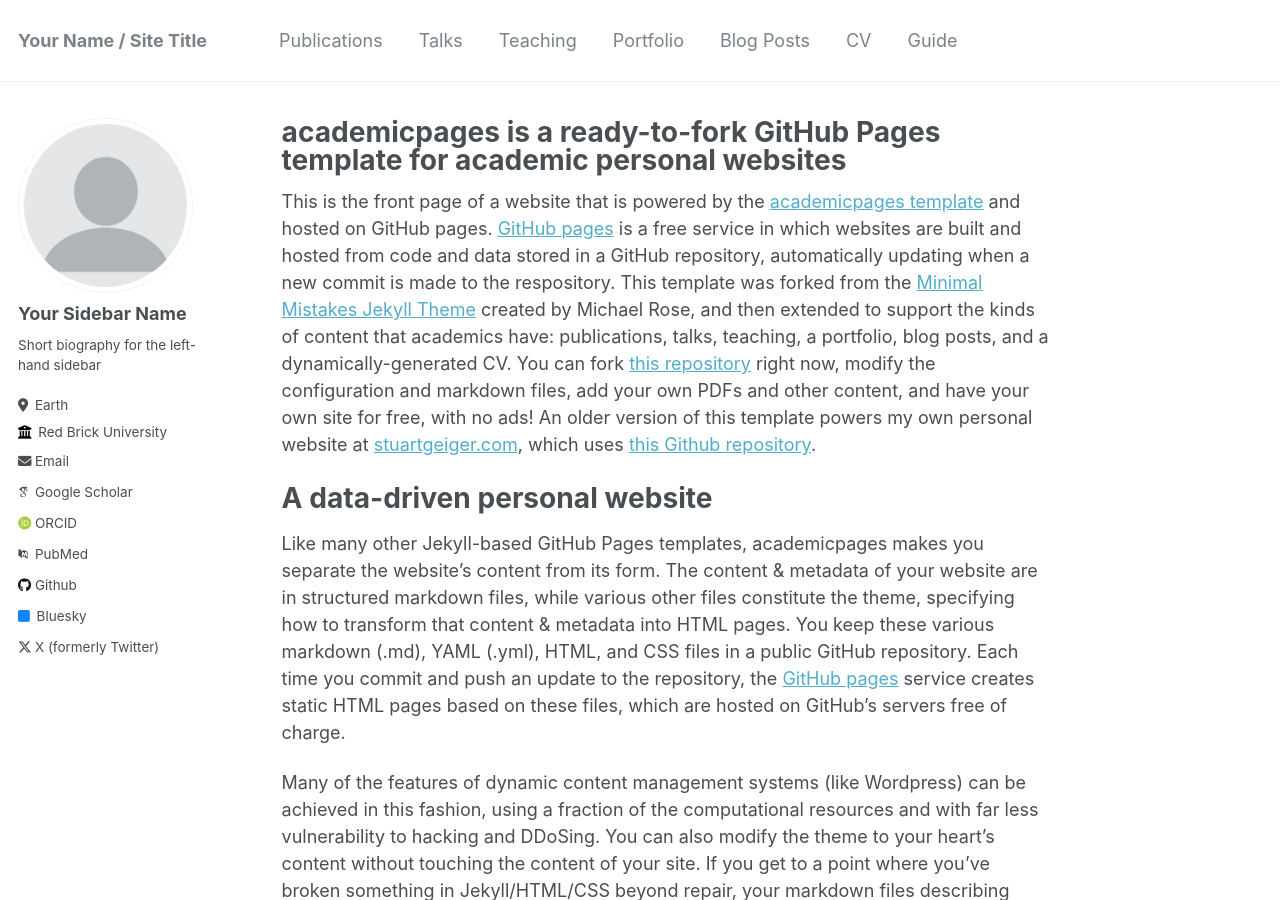
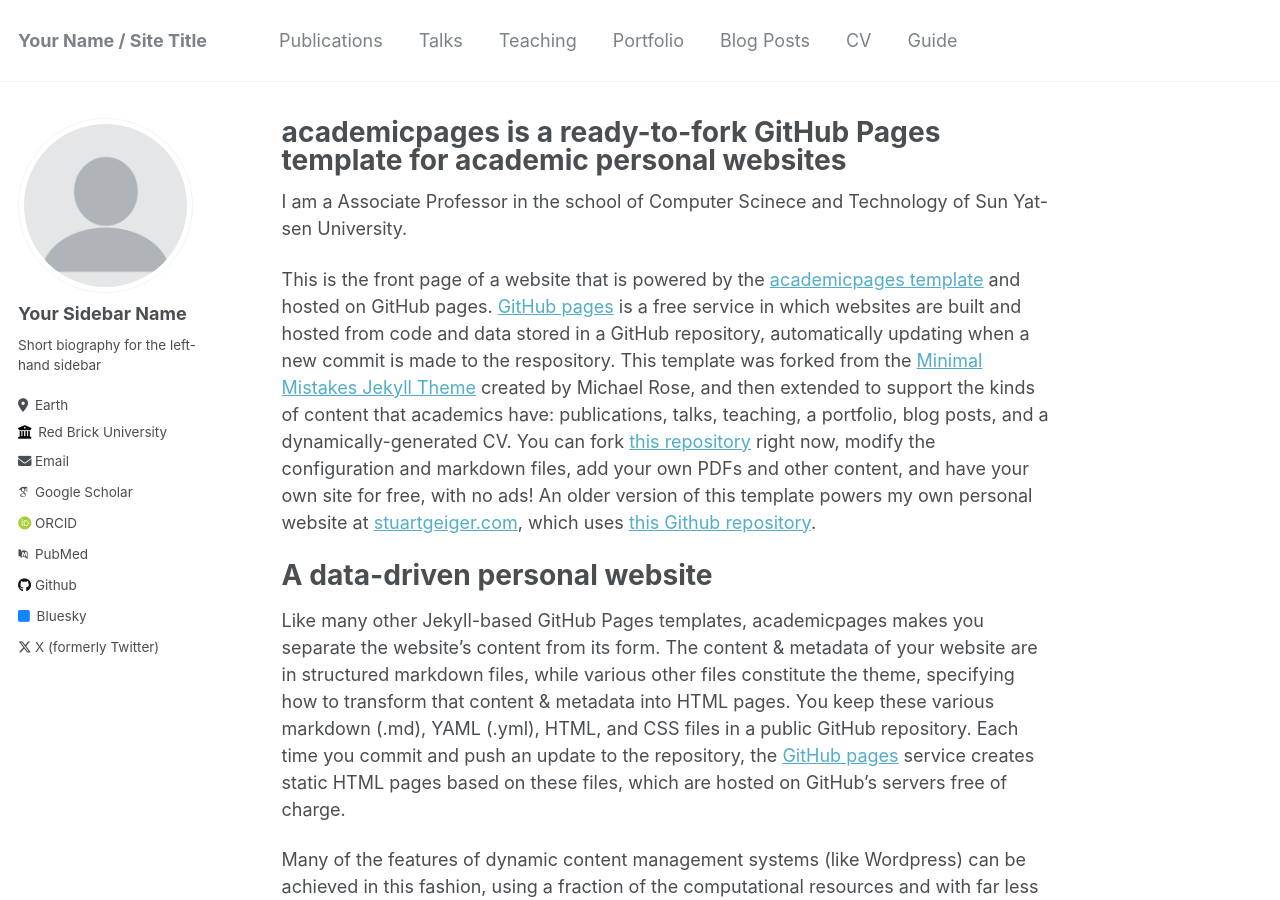
Before and after one commit to cszhangdy/cszhangdy.github.io, a Jekyll site: the page built from _pages/about.md, in a window 1280 px wide and 900 px high. Built offline with Jekyll 4.4.1, drawn with Linux system fonts in a browser that asks for light colours; some web fonts are replaced.

Commit message:
Update about.md

```diff
--- a/_pages/about.md
+++ b/_pages/about.md
@@ -7,7 +7,10 @@
   - /about.html
 ---
 
-This is the front page of a website that is powered by the [academicpages template](https://github.com/academicpages/academicpages.github.io) and hosted on GitHub pages. [GitHub pages](https://pages.github.com) is a free service in which websites are built and hosted from code and data stored in a GitHub repository, automatically updating when a new commit is made to the respository. This template was forked from the [Minimal Mistakes Jekyll Theme](https://mmistakes.github.io/minimal-mistakes/) created by Michael Rose, and then extended to support the kinds of content that academics have: publications, talks, teaching, a portfolio, blog posts, and a dynamically-generated CV. You can fork [this repository](https://github.com/academicpages/academicpages.github.io) right now, modify the configuration and markdown files, add your own PDFs and other content, and have your own site for free, with no ads! An older version of this template powers my own personal website at [stuartgeiger.com](http://stuartgeiger.com), which uses [this Github repository](https://github.com/staeiou/staeiou.github.io).
+I am a Associate Professor in the school of Computer Scinece and Technology of Sun Yat-sen University.
+
+
+ This is the front page of a website that is powered by the [academicpages template](https://github.com/academicpages/academicpages.github.io) and hosted on GitHub pages. [GitHub pages](https://pages.github.com) is a free service in which websites are built and hosted from code and data stored in a GitHub repository, automatically updating when a new commit is made to the respository. This template was forked from the [Minimal Mistakes Jekyll Theme](https://mmistakes.github.io/minimal-mistakes/) created by Michael Rose, and then extended to support the kinds of content that academics have: publications, talks, teaching, a portfolio, blog posts, and a dynamically-generated CV. You can fork [this repository](https://github.com/academicpages/academicpages.github.io) right now, modify the configuration and markdown files, add your own PDFs and other content, and have your own site for free, with no ads! An older version of this template powers my own personal website at [stuartgeiger.com](http://stuartgeiger.com), which uses [this Github repository](https://github.com/staeiou/staeiou.github.io).
 
 A data-driven personal website
 ======
```
